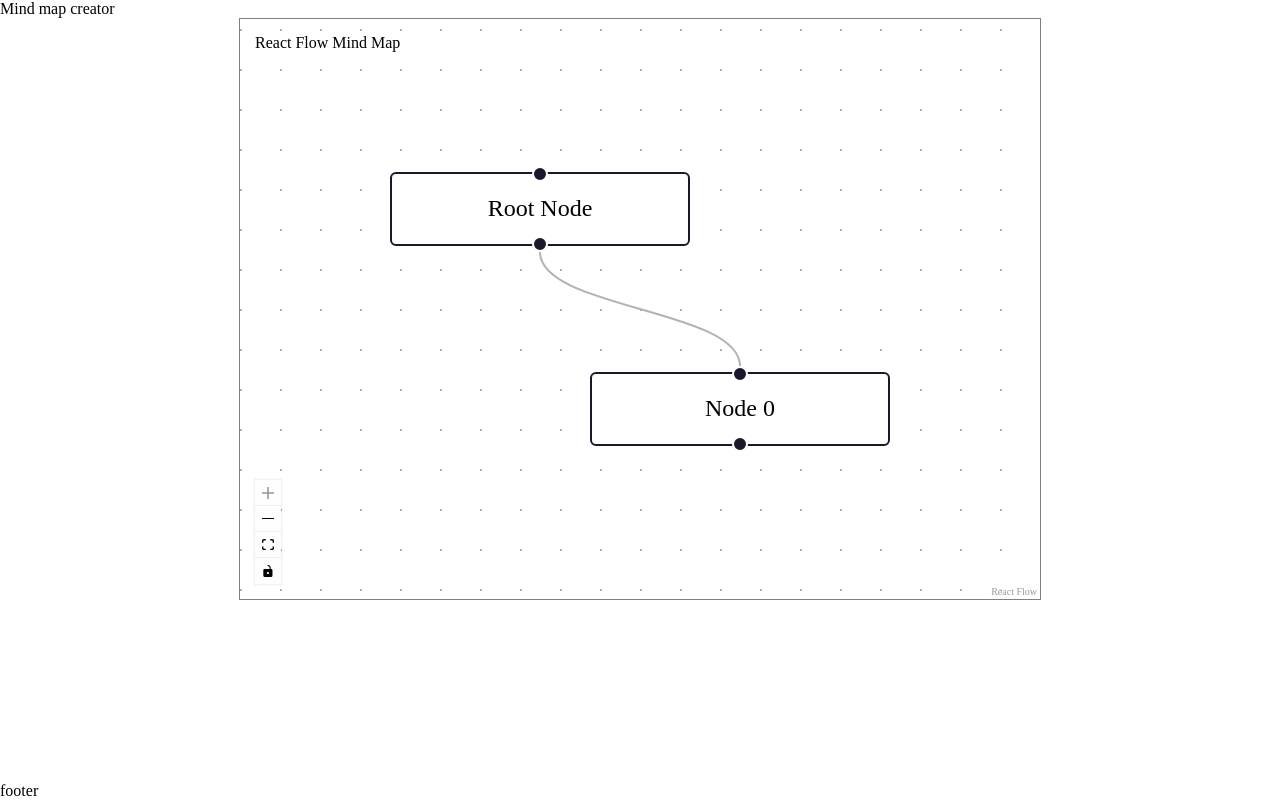
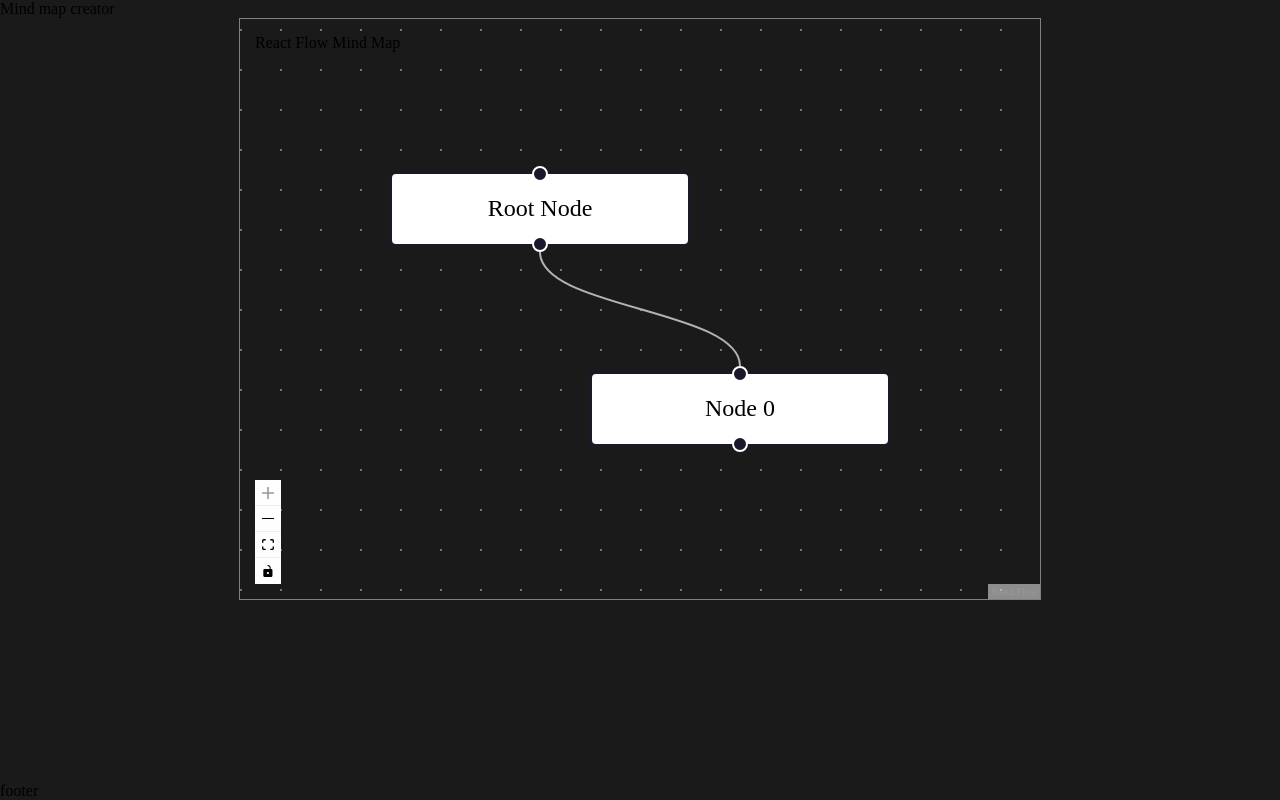
Before and after one commit to yurirodnov/mind-map-creator, a React (Vite) app in the folder mindmap-frontend/: page /editor in a window 1280 px wide. Built offline with nearby package versions, Linux system fonts and the light colour scheme.

Commit message:
add root css

```diff
--- a/mindmap-frontend/src/index.css
+++ b/mindmap-frontend/src/index.css
@@ -13,4 +13,5 @@ html,
 body,
 #root {
   height: 100dvh;
+  background-color: var(--bg-main);
 }
```
